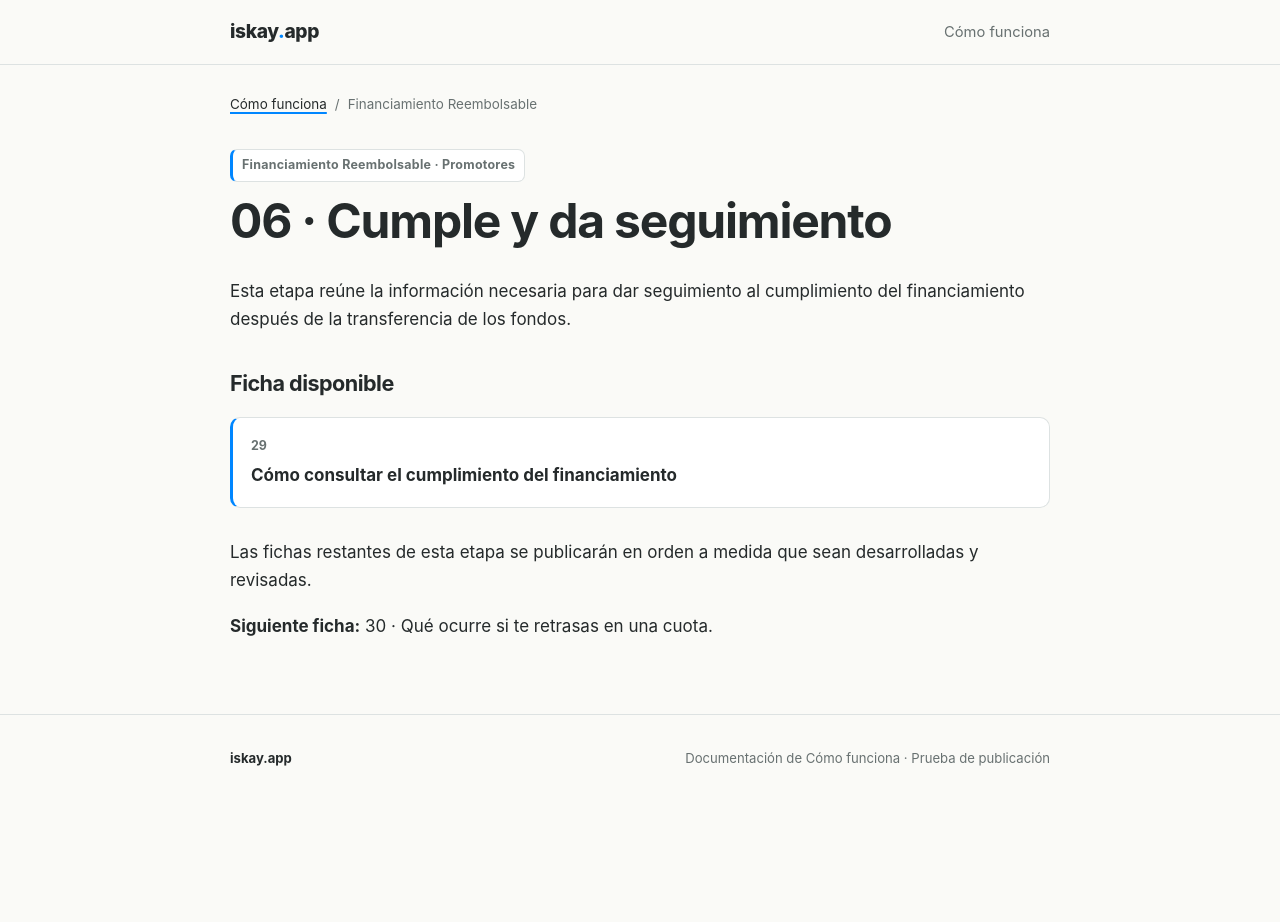
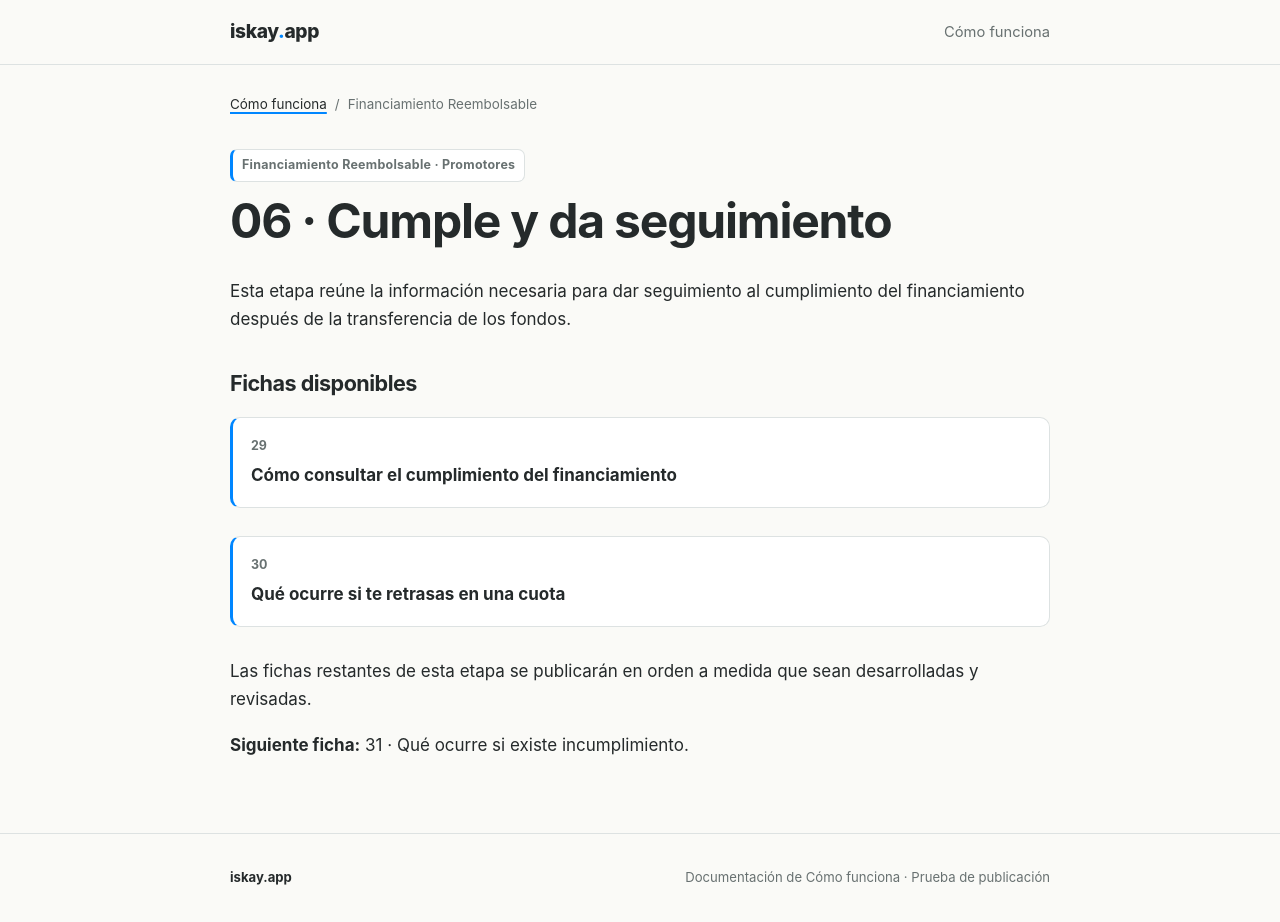
Before and after one commit to iskayApp/como-funciona, a Jekyll site: the page built from ideas/financiamiento-reembolsable/promotores/06-cumple-y-da-seguimiento/index.md, in a window 1280 px wide and 922 px high. Built offline with Jekyll 4.4.1, drawn with Linux system fonts in a browser that asks for light colours.

Commit message:
docs: actualizar indice etapa 06 con ficha 30

```diff
--- a/ideas/financiamiento-reembolsable/promotores/06-cumple-y-da-seguimiento/index.md
+++ b/ideas/financiamiento-reembolsable/promotores/06-cumple-y-da-seguimiento/index.md
@@ -11,12 +11,13 @@
 
 Esta etapa reúne la información necesaria para dar seguimiento al cumplimiento del financiamiento después de la transferencia de los fondos.
 
-## Ficha disponible
+## Fichas disponibles
 
 <ul class="topic-list">
   <li><a href="{{ '/financiamiento-reembolsable/promotores/cumple-y-da-seguimiento/como-consultar-el-cumplimiento-del-financiamiento/' | relative_url }}"><span class="topic-number">29</span><strong>Cómo consultar el cumplimiento del financiamiento</strong></a></li>
+  <li><a href="{{ '/financiamiento-reembolsable/promotores/cumple-y-da-seguimiento/que-ocurre-si-te-retrasas-en-una-cuota/' | relative_url }}"><span class="topic-number">30</span><strong>Qué ocurre si te retrasas en una cuota</strong></a></li>
 </ul>
 
 Las fichas restantes de esta etapa se publicarán en orden a medida que sean desarrolladas y revisadas.
 
-**Siguiente ficha:** 30 · Qué ocurre si te retrasas en una cuota.
+**Siguiente ficha:** 31 · Qué ocurre si existe incumplimiento.
```
